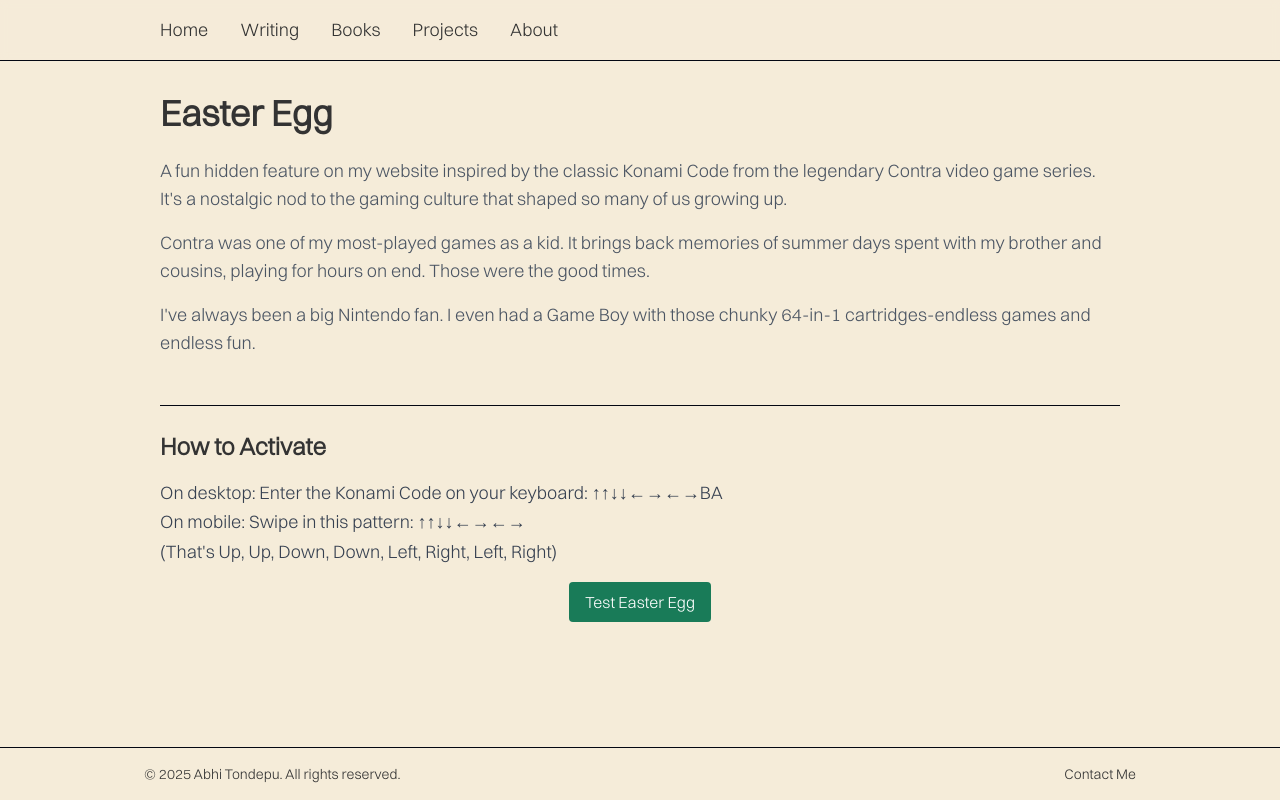
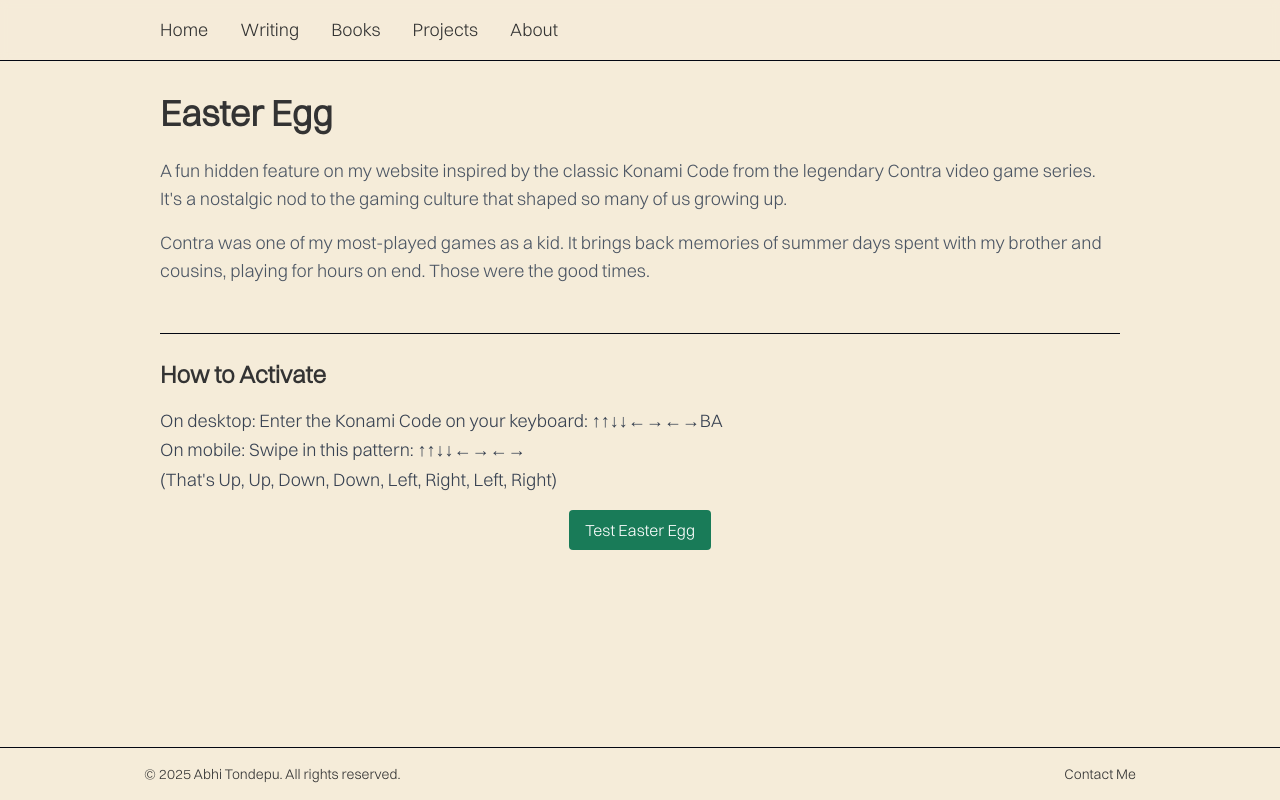
Before and after one commit to abiclub23/folio, a Next.js app: page /projects/easter-egg in a window 1280 px wide. Built offline with nearby package versions, Linux system fonts and the light colour scheme.

Commit message:
working easter

```diff
--- a/components/Projects/EasterEgg/index.js
+++ b/components/Projects/EasterEgg/index.js
@@ -27,7 +27,6 @@ export default function EasterEgg() {
   };
 
   const triggerEasterEgg = () => {
-    alert("Old school cheat detected. 30 lives, just like the good old days!");
     setShowEasterEgg(true);
     setCharacters([]);
 
@@ -41,8 +40,11 @@ export default function EasterEgg() {
         clearInterval(interval);
         // Remove everything after 3 seconds
         setTimeout(() => {
+          alert("Old school cheat detected. 30 lives, just like the good old days!");
           setShowEasterEgg(false);
-          setCharacters([]);
+          setTimeout(() => {
+            setCharacters([]);
+          }, 1000); // Wait for fade out to complete
         }, 3000);
       }
     }, 150); // Add a new life every 150ms
@@ -95,10 +97,6 @@ export default function EasterEgg() {
 
         <p>
           Contra was one of my most-played games as a kid. It brings back memories of summer days spent with my brother and cousins, playing for hours on end. Those were the good times.
-        </p>
-
-        <p>
-          I've always been a big Nintendo fan. I even had a Game Boy with those chunky 64-in-1 cartridges-endless games and endless fun.
         </p>
       </div>
 
--- a/components/Projects/index.js
+++ b/components/Projects/index.js
@@ -38,7 +38,7 @@ export default function Projects() {
             href="/projects/easter-egg"
             className="hover:text-custom-green hover:italic"
           >
-            <h2 className="text-xl font-semibold">Website Easter Egg</h2>
+            <h2 className="text-xl font-semibold">A Fun Website Easter Egg</h2>
           </Link>
           <p className="text-sm text-gray-500">Enter the Konami Code to discover a hidden surprise!</p>
         </div>
```
